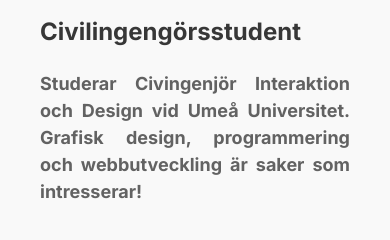
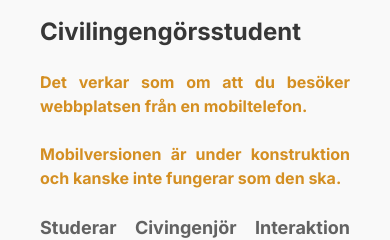
Before and after one commit to ChristofferBillman/portfolio, a React (Create React App) app: page / in a window 390 px wide. Shown: the part 307-547 px from the top of the page. Built offline with nearby package versions, Linux system fonts and the light colour scheme.

Commit message:
added notice that mobile version is not complete.

```diff
--- a/src/components/Landing.js
+++ b/src/components/Landing.js
@@ -1,5 +1,7 @@
 import Page from './Page'
 import '../styles/Animations.css'
+
+import { isMobile } from '../utils/util'
 
 /*
  * The landing page. The first page you see when the site loads.
@@ -10,8 +12,19 @@ export default function Landing() {
 	return (
 		<Page img='landing-img.png' navigationButtons={false} id='landing' useGallery={false} contentSide='left'>
 			<div className='inner-content-container'>
+
 				<h1 className='fadeIn stagger-1'>Christoffer <br />Billman</h1>
 				<h3 className='fadeIn stagger-2'>Civilingengörsstudent</h3>
+				{isMobile() ? (
+					<div className='fadeIn stagger-2'>
+						<p className='justify-text' style={{ color: '#d48f22', fontWeight: 700 }}>
+							Det verkar som om att du besöker webbplatsen från en mobiltelefon.<br /><br />
+							Mobilversionen är under konstruktion och kanske inte fungerar som den ska.
+						</p>
+					</div>
+				) : (
+					null
+				)}
 				<h4 className='justify-text fadeIn stagger-3'>
 					Studerar Civingenjör Interaktion och Design vid Umeå Universitet.
 					Grafisk design, programmering och webbutveckling är saker som intresserar!
```
